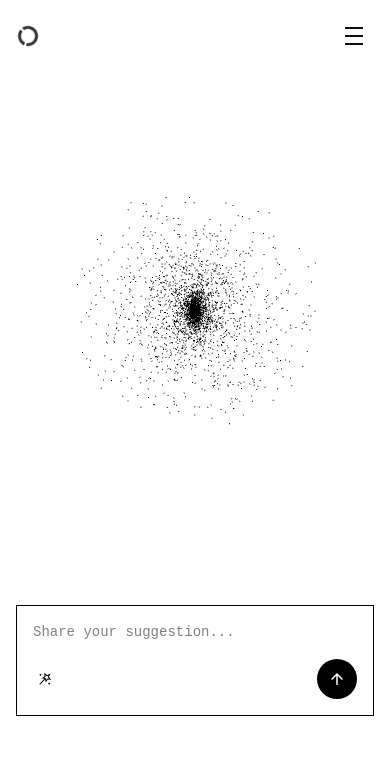
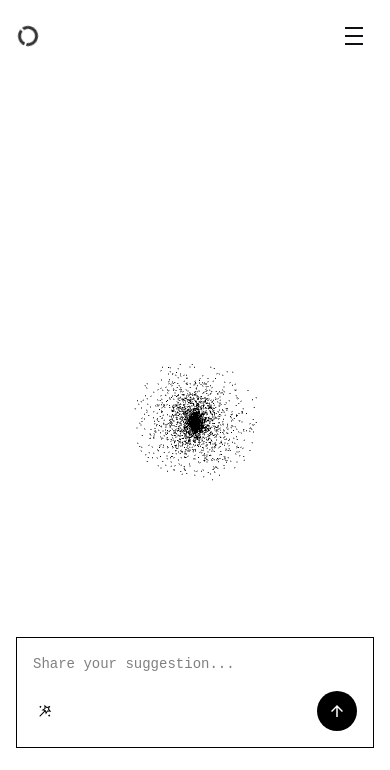
Before and after one commit to reecen9696/jarvisui-v4, a React (Create React App) app: page / in a window 390 px wide. Shown: the top 770 px of the page. Built offline with nearby package versions, Linux system fonts and the light colour scheme.

Commit message:
fixed mobile

```diff
--- a/src/components/sections/SectionOne.tsx
+++ b/src/components/sections/SectionOne.tsx
@@ -5,10 +5,19 @@ import GlobeAnimation from "../GlobeAnimation";
 const SectionOne: React.FC = () => {
   return (
     <div className="snap-section">
-      <div className="flex flex-col justify-end h-full p-4 md:p-8 jusify-center ">
-        <GlobeAnimation />
-        <div className="w-full mb-28 md:mb-0 md:w-1/3 md:mx-auto">
-          <ChatBox />
+      <div className="relative h-full bg-white p-4 md:p-8">
+        {/* Globe centered on full screen */}
+        <div className="absolute inset-0 flex items-center justify-center">
+          <div className="aspect-square">
+            <GlobeAnimation className="w-full h-full" />
+          </div>
+        </div>
+
+        {/* ChatBox positioned at bottom */}
+        <div className="absolute bottom-24 md:bottom-8 left-4 right-4 md:left-8 md:right-8">
+          <div className="w-full md:w-1/3 md:mx-auto">
+            <ChatBox />
+          </div>
         </div>
       </div>
     </div>
```
